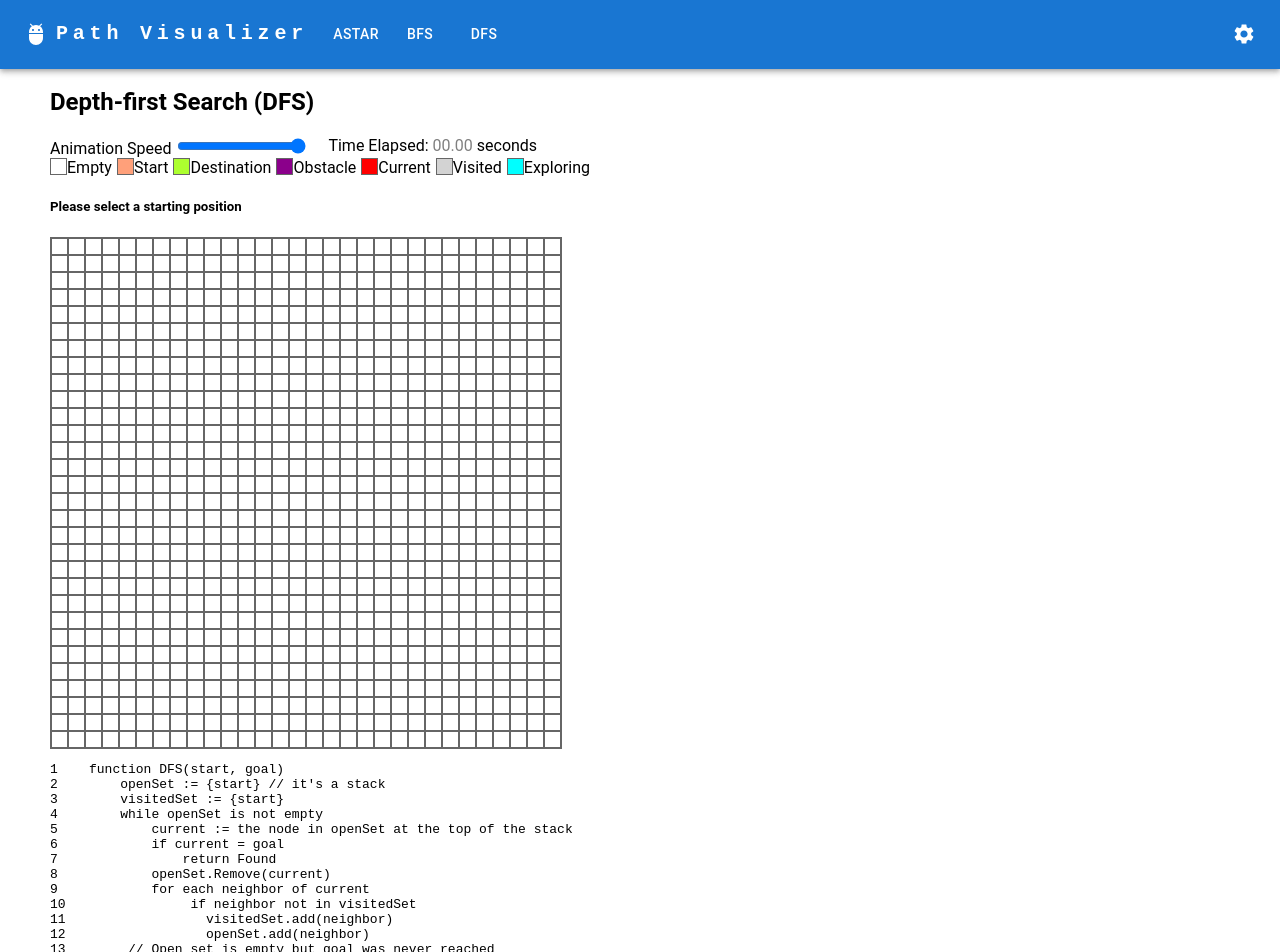
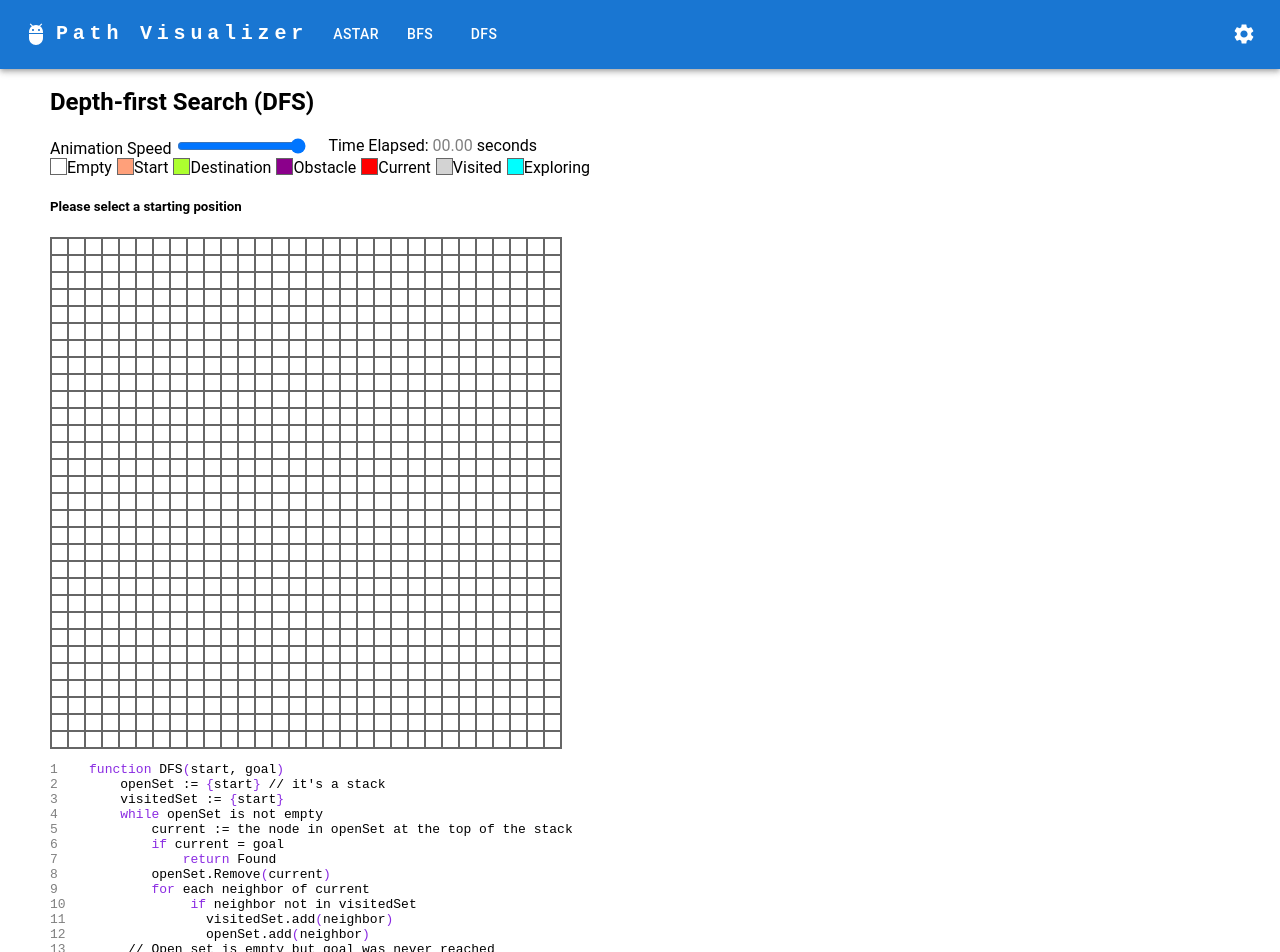
Before and after one commit to lwy123177/lwy123177.github.io, a React (Create React App) app: page /dfs in a window 1280 px wide. Shown: the top 952 px of the page. Built offline with nearby package versions, Linux system fonts and the light colour scheme.

Commit message:
Update syntax highlighting for pseudocode

```diff
--- a/src/components/CodeBlock.module.css
+++ b/src/components/CodeBlock.module.css
@@ -8,6 +8,12 @@
   min-width: 100px;
   padding: 0;
   font-family: monospace;
+}
+.keyword {
+  color: blueviolet;
+}
+.line-no {
+  color: gray;
 }
 .code-block .high-light {
   color: white;
--- a/src/components/CodeBlock.tsx
+++ b/src/components/CodeBlock.tsx
@@ -15,7 +15,7 @@ const CodeBlock: React.FC<{ value: string }> = (props) => {
   let result = "";
   for (let i = 0, lineNo = 1; i < lines.length; i++) {
     if (lines[i].trim().length === 0) continue;
-    let line = lineNo + lines[i];
+    let line = `<span class=${classes["line-no"]}>${lineNo}</span>` + lines[i];
     if (isMobile) {
       line = shrinkIdentation(shrinkIdentation(line));
     }
@@ -25,7 +25,27 @@ const CodeBlock: React.FC<{ value: string }> = (props) => {
     result += line + "\n";
     lineNo++;
   }
-
+  const keywords = [
+    "if",
+    "while",
+    "return",
+    "else",
+    "function",
+    "for",
+    "(",
+    ")",
+    "{",
+    "}",
+    "[",
+    "]",
+  ];
+  for (let i = 0; i < keywords.length; i++) {
+    const keyword = keywords[i];
+    result = result.replaceAll(
+      keyword,
+      `<span class=${classes["keyword"]}>${keyword}</span>`
+    );
+  }
   return (
     <pre
       className={classes["code-block"]}
```
